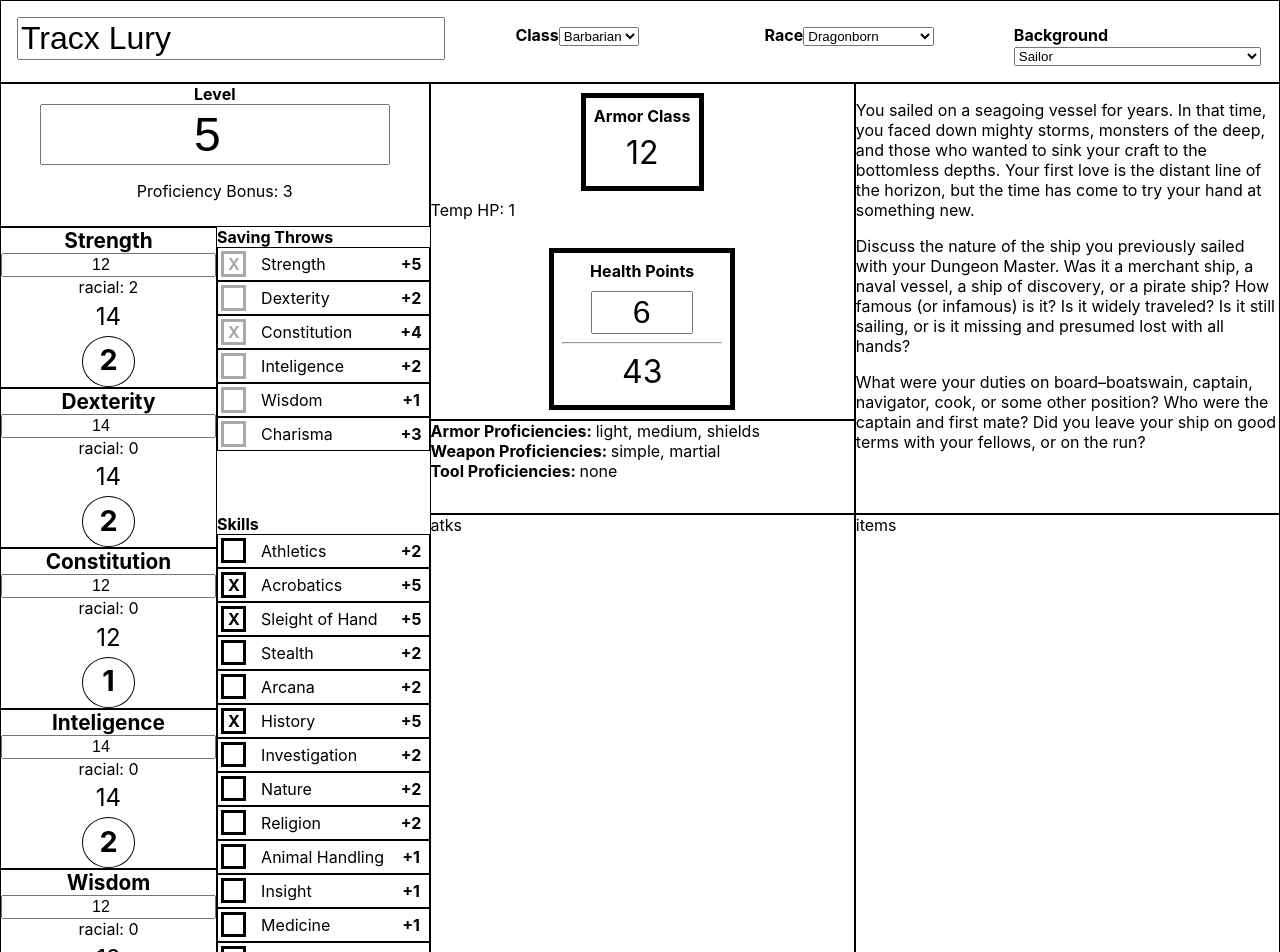
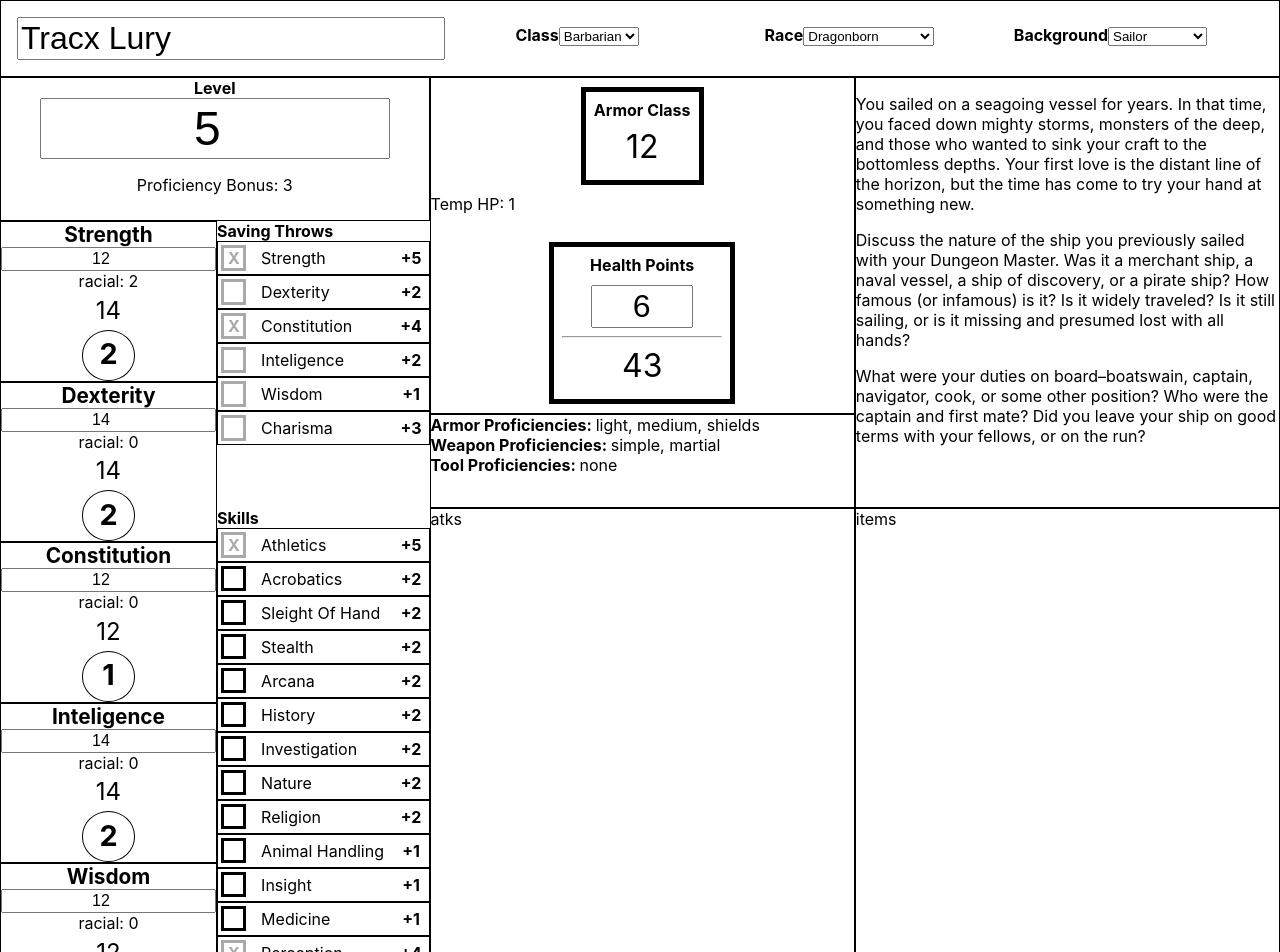
Before and after one commit to minghz/top_role_front, a React (Create React App) app: page / in a window 1280 px wide. Shown: the top 952 px of the page. Built offline with nearby package versions, Linux system fonts and the light colour scheme.

Commit message:
Populate skill proficiencies from Background

```diff
--- a/src/components/Sheet.js
+++ b/src/components/Sheet.js
@@ -21,10 +21,10 @@ import CharContainer from './CharContainer';
 import AtacksContainer from './AtacksContainer';
 import ItemsContainer from './ItemsContainer';
 
-import ProficienciesData from '../data/proficiencies.json';
 import RacesData from '../data/races.json';
 import ClassesData from '../data/classes.json';
 import BackgroundsInfoData from '../data/backgrounds-info.json';
+import BackgroundsData from '../data/backgrounds-full.json';
 
 class Sheet extends Component {
   constructor(props){
@@ -167,7 +167,7 @@ class Sheet extends Component {
             onRaceChange={this.handleRaceChange} />
           <CharBackground
             value={this.state.background}
-            backgrounds={helpers.listNames(BackgroundsInfoData)}
+            backgrounds={helpers.listNames(BackgroundsData)}
             onBackgroundChange={this.handleBackgroundChange} />
         </div>
         <LevelsContainer
@@ -185,7 +185,8 @@ class Sheet extends Component {
            bonus={this.state.proficiencyBonus}
            savingProficiencies={this.state.savingProficiencies} />
          <SkillsContainer
-           proficiencies={ProficienciesData}
+           proficiencies={{}}
+           background={this.state.background}
            bonus={this.state.proficiencyBonus}
            modifiers={this.state.attributeModifiers}/>
          <StatsContainer
--- a/src/components/Skill.js
+++ b/src/components/Skill.js
@@ -22,6 +22,7 @@ class Skill extends Component {
     this.state = {
       name: props.name,
       bonus: props.bonus,
+      locked: props.locked,
       proficient: props.proficient,
       modifier: props.modifier,
       total: calculateTotalMod(props.proficient, props.bonus, props.modifier)
@@ -58,11 +59,22 @@ class Skill extends Component {
   }
 
   render() {
+    let checkbox;
+    const checkboxIsLocked = this.state.locked
+
+    if(checkboxIsLocked){
+      checkbox = <div className="skill-proficiency locked-checkbox">
+                   {markProficiency(this.state.proficient)}
+                 </div>
+    } else {
+      checkbox = <div className="skill-proficiency" onClick={() => this.changeTotal()}>
+                   {markProficiency(this.state.proficient)}
+                 </div>
+    }
+
     return(
       <div className="skill">
-        <div className="skill-proficiency" onClick={() => this.changeTotal()}>
-          {markProficiency(this.state.proficient)}
-        </div>
+        {checkbox}
         <div className="skill-name">{this.state.name}</div>
         <div className="skill-total">+{this.state.total}</div>
       </div>
--- a/src/components/SkillsContainer.js
+++ b/src/components/SkillsContainer.js
@@ -1,36 +1,58 @@
 import React, { Component } from 'react';
+import * as dataParsers from '../services/dataParsers'
+import * as formatters from '../services/formatters'
 import Skill from './Skill';
 import '../css/SkillsContainer.css'
 
 class SkillsContainer extends Component {
   // TODO allow choose from list depending on class
+
+  constructor(props) {
+    super(props)
+    this.state = {
+      backgroundProfs: dataParsers.skillProfsFromBackground(props.background),
+      skillsAndAttributes: {
+        athletics:      'str',
+        acrobatics:     'dex',
+        sleightOfHand:  'dex',
+        stealth:        'dex',
+        arcana:         'int',
+        history:        'int',
+        investigation:  'int',
+        nature:         'int',
+        religion:       'int',
+        animalHandling: 'wis',
+        insight:        'wis',
+        medicine:       'wis',
+        perception:     'wis',
+        survival:       'wis',
+        deception:      'cha',
+        intimidation:   'cha',
+        performance:    'cha',
+        persuasion:     'cha'
+      }
+    }
+  }
+
   render() {
     return(
       <div className="skills-container">
         <strong>Skills</strong>
+        {
+          Object.entries(this.state.skillsAndAttributes).map((entry) => {
+            const skill = entry[0]
+            const attribute = entry[1]
+            const isFromBackground = this.state.backgroundProfs.includes(skill)
 
-        <Skill modifier={this.props.modifiers.str} proficient={this.props.proficiencies.ath} bonus={this.props.bonus} name="Athletics" />
-
-        <Skill modifier={this.props.modifiers.dex} proficient={this.props.proficiencies.acr} bonus={this.props.bonus} name="Acrobatics"      />
-        <Skill modifier={this.props.modifiers.dex} proficient={this.props.proficiencies.soh} bonus={this.props.bonus} name="Sleight of Hand" />
-        <Skill modifier={this.props.modifiers.dex} proficient={this.props.proficiencies.ste} bonus={this.props.bonus} name="Stealth"         />
-
-        <Skill modifier={this.props.modifiers.int} proficient={this.props.proficiencies.arc} bonus={this.props.bonus} name="Arcana"          />
-        <Skill modifier={this.props.modifiers.int} proficient={this.props.proficiencies.his} bonus={this.props.bonus} name="History"         />
-        <Skill modifier={this.props.modifiers.int} proficient={this.props.proficiencies.inv} bonus={this.props.bonus} name="Investigation"   />
-        <Skill modifier={this.props.modifiers.int} proficient={this.props.proficiencies.nat} bonus={this.props.bonus} name="Nature"          />
-        <Skill modifier={this.props.modifiers.int} proficient={this.props.proficiencies.rel} bonus={this.props.bonus} name="Religion"        />
-
-        <Skill modifier={this.props.modifiers.wis} proficient={this.props.proficiencies.anh} bonus={this.props.bonus} name="Animal Handling" />
-        <Skill modifier={this.props.modifiers.wis} proficient={this.props.proficiencies.ins} bonus={this.props.bonus} name="Insight"         />
-        <Skill modifier={this.props.modifiers.wis} proficient={this.props.proficiencies.med} bonus={this.props.bonus} name="Medicine"        />
-        <Skill modifier={this.props.modifiers.wis} proficient={this.props.proficiencies.per} bonus={this.props.bonus} name="Perception"      />
-        <Skill modifier={this.props.modifiers.wis} proficient={this.props.proficiencies.sur} bonus={this.props.bonus} name="Survival"        />
-
-        <Skill modifier={this.props.modifiers.cha} proficient={this.props.proficiencies.dec} bonus={this.props.bonus} name="Deception"       />
-        <Skill modifier={this.props.modifiers.cha} proficient={this.props.proficiencies.int} bonus={this.props.bonus} name="Intimidation"    />
-        <Skill modifier={this.props.modifiers.cha} proficient={this.props.proficiencies.prf} bonus={this.props.bonus} name="Performance"     />
-        <Skill modifier={this.props.modifiers.cha} proficient={this.props.proficiencies.prs} bonus={this.props.bonus} name="Persuasion"      />
+            return(
+              <Skill key={skill} name={formatters.humanizeCamelCase(skill)}
+                modifier={this.props.modifiers[attribute]}
+                proficient={isFromBackground}
+                locked={isFromBackground}
+                bonus={this.props.bonus}/>
+            )
+          })
+        }
       </div>
     )
   }
--- a/src/css/Skill.css
+++ b/src/css/Skill.css
@@ -15,6 +15,12 @@
   font-weight: bold;
 }
 
+.locked-checkbox {
+  cursor: default;
+  border: 3px solid darkgray;
+  color: darkgray;
+}
+
 .skill-name {
   margin: auto;
   display: inline-block;
--- a/src/services/dataParsers.js
+++ b/src/services/dataParsers.js
@@ -1,5 +1,6 @@
 import RacesData from '../data/races.json';
 import BackgroundsInfoData from '../data/backgrounds-info.json';
+import BackgroundsData from '../data/backgrounds-full.json';
 import ClassesData from '../data/classes.json';
 
 export function savingProficienciesFromClass(className) {
@@ -55,3 +56,8 @@ export function backgroundParagraphs(backgroundName) {
   var background = BackgroundsInfoData.find(({name}) => name === backgroundName)
   return background.entries
 }
+
+export function skillProfsFromBackground(backgroundName) {
+  var background = BackgroundsData.find(({name}) => name === backgroundName)
+  return background.proficiencies.skills
+}
--- /dev/null
+++ b/src/services/formatters.js
@@ -0,0 +1,7 @@
+export function humanizeCamelCase(string) {
+  return string
+    // insert a space before all caps
+    .replace(/([A-Z])/g, ' $1')
+    // uppercase the first character
+    .replace(/^./, function(str){ return str.toUpperCase(); })
+}
```
Also changed, not shown: 2 other files (tests, documents, lock files or other folders).
